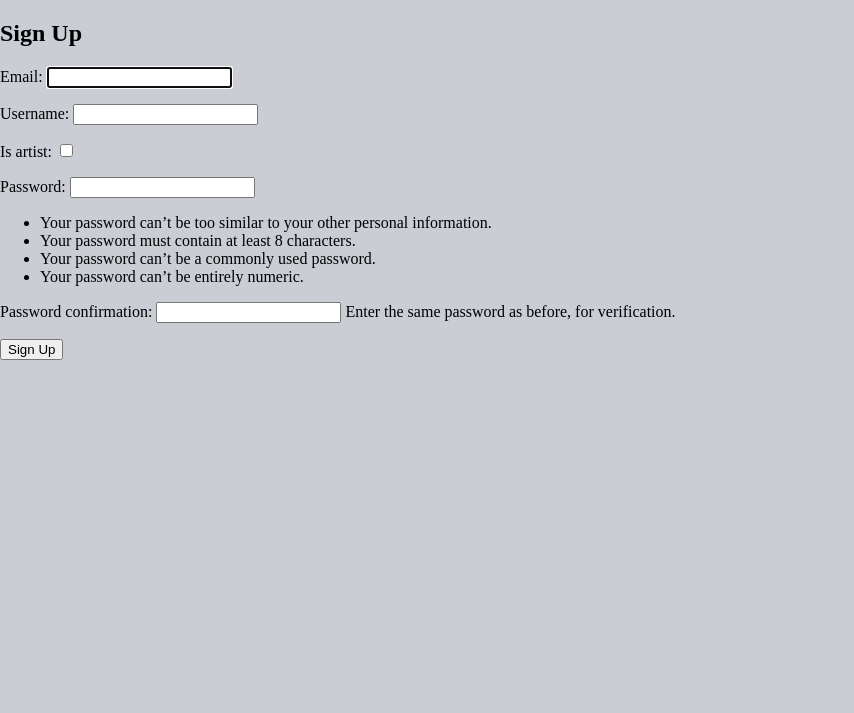
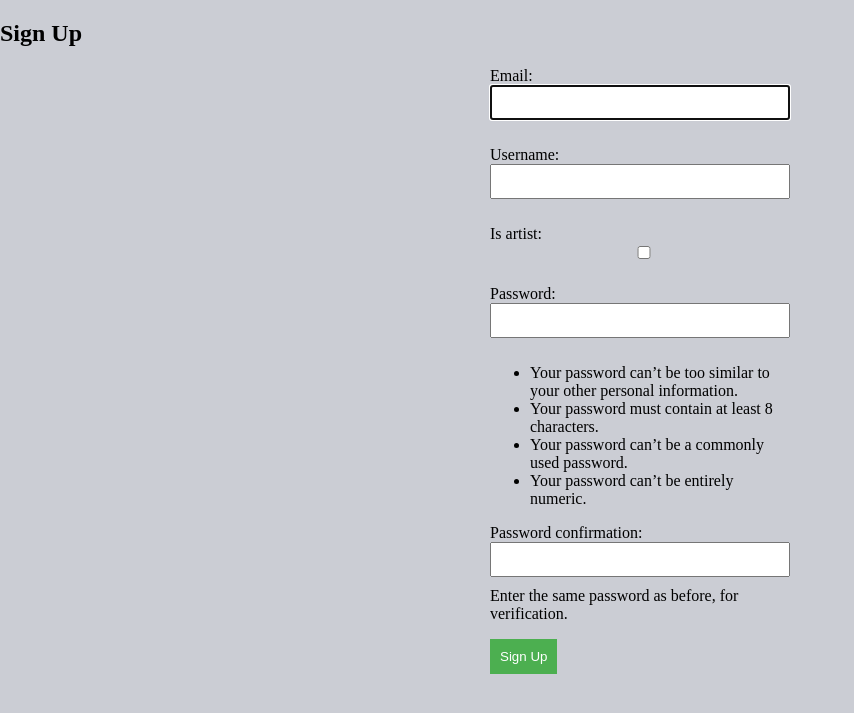
Before and after one commit to fuunshi/ArtOurs, a Django app: page /accounts/signup/ in a window 1280 px wide. Shown: the top 713 px of the page, without its empty margins (0-854 px from the left). Run offline with Django 5.2, Linux system fonts and the light colour scheme.

Commit message:
Styled Forms

```diff
--- a/ArtOurs/core/templates/core/base.html
+++ b/ArtOurs/core/templates/core/base.html
@@ -7,6 +7,8 @@
     <meta charset="UTF-8">
     <meta name="viewport" content="width=device-width, initial-scale=1.0">
     <link href="{% static 'core/css/base.css' %}" rel="stylesheet">
+    {% block link %}
+    {% endblock link %}
 </head>
 
 <body>
--- /dev/null
+++ b/ArtOurs/custom_auth/static/custom_auth/css/form.css
@@ -0,0 +1,24 @@
+/* static/yourapp/css/styles.css */
+
+.custom-user-creation-form {
+    /* Your custom styles here */
+    width: 300px;
+    margin: auto;
+}
+
+.custom-user-creation-form input {
+    /* Styles for form input fields */
+    width: 100%;
+    padding: 8px;
+    margin-bottom: 10px;
+    box-sizing: border-box;
+}
+
+.custom-user-creation-form button {
+    /* Styles for form submit button */
+    background-color: #4CAF50;
+    color: white;
+    padding: 10px;
+    border: none;
+    cursor: pointer;
+}
--- a/ArtOurs/custom_auth/templates/custom_auth/signup.html
+++ b/ArtOurs/custom_auth/templates/custom_auth/signup.html
@@ -1,8 +1,12 @@
 {% extends 'core/base.html' %}
+{% load static %}
+{% block link %}
+    <link rel="stylesheet" type="text/css" href="{% static 'custom_auth/css/form.css' %}">
+{% endblock link %}
 
 {% block body %}
   <h2>Sign Up</h2>
-  <form method="post">
+  <form method="post" class="custom-user-creation-form">
     {% csrf_token %}
     {{ form.as_p }}
     <button type="submit">Sign Up</button>
```
Also changed, not shown: ArtOurs/custom_auth/managers.py (+8 -0 lines).
